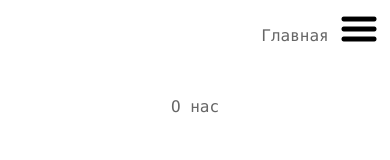
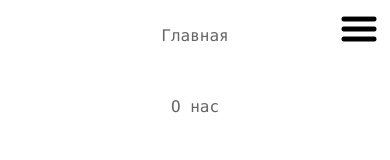
Before and after one commit to aantonssizov/Postuplenie, a plain HTML site: page index.html in a window 390 px wide. Both pictures are taken after a click on the button 359 px from the left and 28 px from the top of the page. Shown: the top 160 px of the page. Drawn offline with Linux system fonts and the light colour scheme.

Commit message:
Update style.css

```diff
--- a/css/style.css
+++ b/css/style.css
@@ -210,6 +210,9 @@ color:#c5d1dd;
         padding: 10px 0;
         text-align: center;
     }
+	.header-menu__item:first-child {
+    	margin-left: inherit;
+	}
     .header-menu__item a {
         color: #666666;
     }
```
